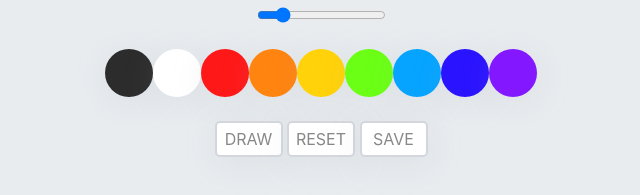
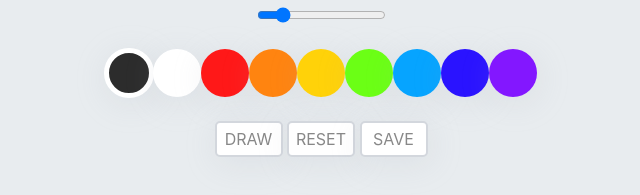
Before and after one commit to naro-Kim/paintjs, a plain HTML site: page index.html in a window 1280 px wide. In both pictures the pointer is over the element 448 px from the left and 802 px from the top of the page. Shown: the part 729-924 px from the top of the page, 319-959 px from the left. Drawn offline with Linux system fonts and the light colour scheme.

Commit message:
add mouse hover on colors

```diff
--- a/styles.css
+++ b/styles.css
@@ -46,6 +46,11 @@ body {
   margin-top: 24px;
 }
 
+.controls__color:hover {
+  outline: 5px solid white;
+  outline-offset: -4px;
+  transition: ease-in-out 5ms;
+}
 .controls__btns button {
   all: unset;
   width: 64px;
```
